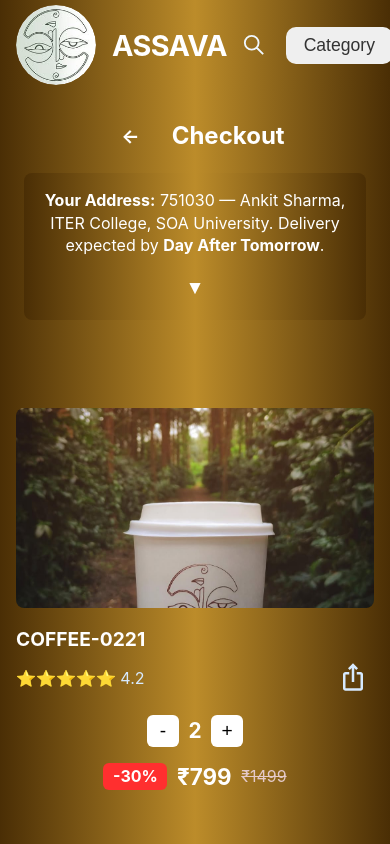
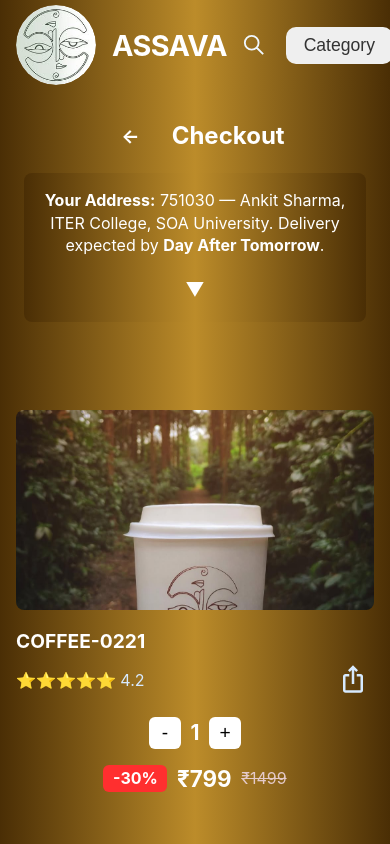
Before and after one commit to ankitsharma706/Assava, a React (Vite) app: page /cart in a window 390 px wide. Shown: the top 844 px of the page. Built offline with nearby package versions, Linux system fonts and the light colour scheme.

Commit message:
added counter

```diff
--- a/src/features/carts/CartsCards.jsx
+++ b/src/features/carts/CartsCards.jsx
@@ -1,3 +1,4 @@
+import { useState } from "react";
 import styled from "styled-components";
 
 /* MAIN CART WRAPPER */
@@ -145,6 +146,9 @@
 `;
 
 function CartsCards() {
+  const [count, setCount] = useState(1);
+    function increment() { setCount(p => p + 1) }
+    function decrement() { setCount(p => (p > 1 ? p - 1 : 1)) }
   return (
     <CartWrapper>
       <ImageBox>
@@ -167,9 +171,9 @@
         <BottomRow>
           {/* QUANTITY */}
           <QtyBox>
-            <button>-</button>
-            <span>2</span>
-            <button>+</button>
+            <button onClick={decrement}>-</button>
+            <span>{count}</span>
+            <button onClick={increment}>+</button>
           </QtyBox>
 
           {/* PRICE */}
--- a/src/features/shopping/CofInfo.jsx
+++ b/src/features/shopping/CofInfo.jsx
@@ -1,9 +1,11 @@
-import styled from "styled-components";
+import { useState } from "react";
 import { AiOutlineStop } from "react-icons/ai";
 import { FaHandsHoldingCircle } from "react-icons/fa6";
 import { GiCoffeeBeans } from "react-icons/gi";
 import { SiCoffeescript } from "react-icons/si";
 import { SlLocationPin } from "react-icons/sl";
+import { NavLink } from "react-router-dom";
+import styled from "styled-components";
 
 /* MAIN BOX */
 const Wrapper = styled.div`
@@ -149,8 +151,20 @@
   font-size: clamp(1rem, 2vw, 1.3rem);
   cursor: pointer;
 `;
+const AddButtonLink = styled(NavLink)`
+  ${'' /* border: none;
+  background: none;
+  color: white;
+  font-weight: bold;
+
+  font-size: clamp(1rem, 2vw, 1.3rem);
+  cursor: pointer; */}
+`;
 
 function CofInfo() {
+  const [count, setCount] = useState(1);
+  function increment() { setCount(p => p + 1) }
+  function decrement() { setCount(p => (p > 1 ? p - 1 : 1)) }
   return (
     <Wrapper>
       <Title>Durga Madhaba</Title>
@@ -186,16 +200,16 @@
       <QtyWrapper>
         Quantity:
         <QtyBox>
-          <QtyButton>-</QtyButton>
-          <span>2</span>
-          <QtyButton>+</QtyButton>
+          <QtyButton onClick={decrement}>-</QtyButton>
+          <span>{count}</span>
+          <QtyButton onClick={increment}>+</QtyButton>
         </QtyBox>
       </QtyWrapper>
 
       <PriceBox>
         <Price>₹799</Price>
         <OldPrice>₹1499</OldPrice>
-        <AddButton>Add to Cart</AddButton>
+        <AddButton ><AddButtonLink to="/cart">Add to Cart</AddButtonLink></AddButton>
       </PriceBox>
     </Wrapper>
   );
--- a/src/hooks/Address.jsx
+++ b/src/hooks/Address.jsx
@@ -1,8 +1,23 @@
+import { NavLink } from "react-router-dom";
 import styled from "styled-components";
 
-/* ADDRESS CONTAINER */
+/* OUTER WRAPPER → aligns box to right center */
+const AddressContainer = styled.div`
+  display: flex;
+  justify-content: flex-end;
+  align-items: center;
+
+  width: 100%;
+  padding-right: 2rem;
+
+  @media (max-width: 700px) {
+    justify-content: center;
+    padding-right: 0;
+  }
+`;
+
+/* ADDRESS BOX */
 const AddressWrapper = styled.div`
-  ${'' /* background: #757474; */}
   background: linear-gradient(
     to right,
     #4a2e05,
@@ -11,8 +26,8 @@
   );
   padding: 1rem;
   border-radius: 8px;
+  color: white;
 
-  color: white;
   font-size: clamp(1rem, 2vw, 1.3rem);
 
   display: flex;
@@ -20,8 +35,8 @@
   justify-content: space-between;
   gap: 1rem;
 
+  max-width: 420px;
   width: 100%;
-  max-width: 420px;
 
   @media (max-width: 700px) {
     flex-direction: column;
@@ -30,18 +45,15 @@
   }
 `;
 
-/* TEXT BOX */
 const AddressText = styled.div`
   line-height: 1.4;
   font-weight: 400;
 `;
 
-/* DROPDOWN BUTTON */
-const AddressToggleButton = styled.button`
+const AddressToggleButton = styled(NavLink)`
   background: none;
   border: none;
   color: white;
-
   font-size: clamp(1.2rem, 3vw, 1.6rem);
   cursor: pointer;
 
@@ -55,14 +67,16 @@
 
 function Address() {
   return (
+    <AddressContainer>
       <AddressWrapper>
         <AddressText>
           <strong>Your Address:</strong> 751030 — Ankit Sharma, ITER College, SOA
           University. Delivery expected by <strong>Day After Tomorrow</strong>.
         </AddressText>
 
-      <AddressToggleButton>▼</AddressToggleButton>
+        <AddressToggleButton to="/account">▼</AddressToggleButton>
       </AddressWrapper>
+    </AddressContainer>
   );
 }
 
```
Lines whose indentation alone changed are shown as unchanged.
